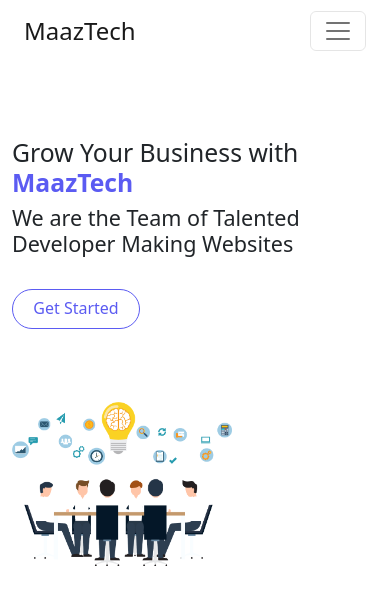
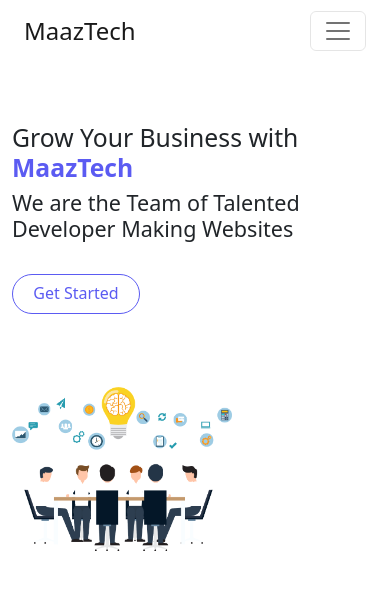
Before and after one commit to Muhammadmaazrana/maaztech.react, a React (Vite) app: page / in a window 390 px wide. Shown: the top 604 px of the page. Built offline with nearby package versions, Linux system fonts and the light colour scheme.

Commit message:
some work on css

```diff
--- a/src/index.css
+++ b/src/index.css
@@ -51,7 +51,7 @@
   .main {
      display: flex;
      flex-direction: column;
-     margin-top: -80px;
+     margin-top: -95px;
   }
   @-webkit-keyframes up-down{
     0%   { transform: translateY(40px);}
```
